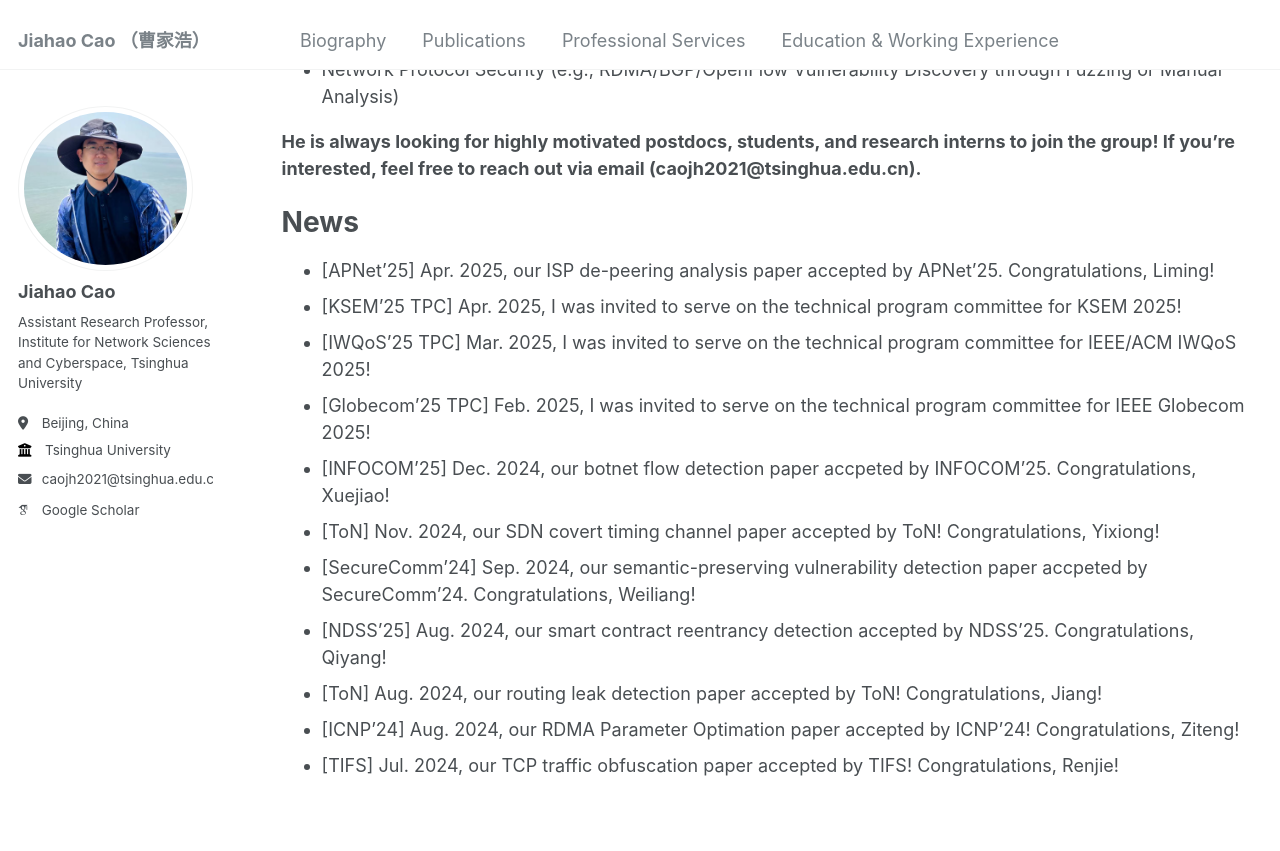
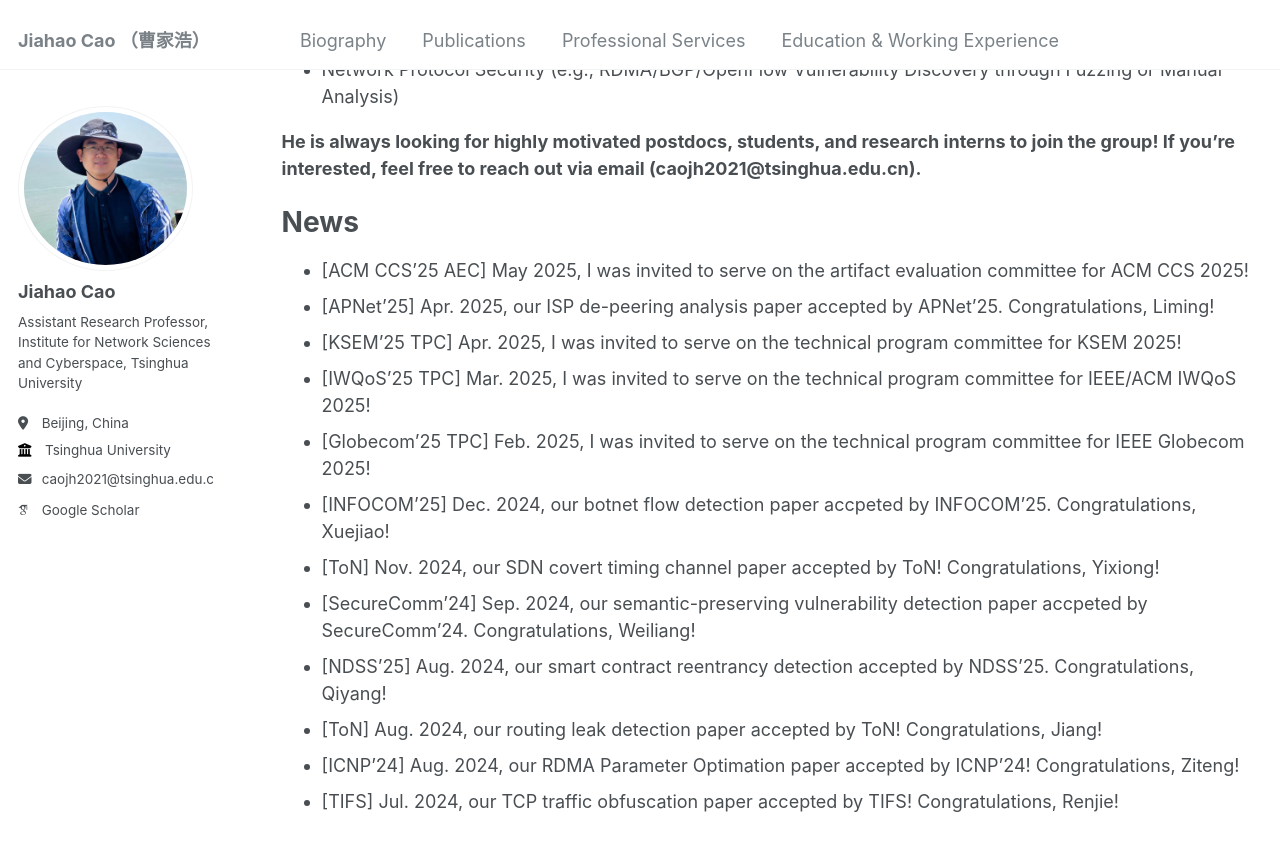
Before and after one commit to caojh15/caojh15.github.io, a Jekyll site: the page built from _pages/about.md, in a window 1280 px wide and 900 px high, scrolled down 607 px. Shown: the top 851 px of the window. Built offline with Jekyll 4.4.1, drawn with Linux system fonts in a browser that asks for light colours; some web fonts are replaced.

Commit message:
Update about.md

```diff
--- a/_pages/about.md
+++ b/_pages/about.md
@@ -20,6 +20,7 @@ His current interests mainly focus on the following domains:
 **He is always looking for highly motivated postdocs, students, and research interns to join the group! If you're interested, feel free to reach out via email (caojh2021@tsinghua.edu.cn).**
 
 # News
+- [ACM CCS'25 AEC] May 2025, I was invited to serve on the artifact evaluation committee for ACM CCS 2025!
 - [APNet'25] Apr. 2025, our ISP de-peering analysis paper accepted by APNet'25. Congratulations, Liming!
 - [KSEM'25 TPC] Apr. 2025, I was invited to serve on the technical program committee for KSEM 2025!
 - [IWQoS'25 TPC] Mar. 2025, I was invited to serve on the technical program committee for IEEE/ACM IWQoS 2025!
```
